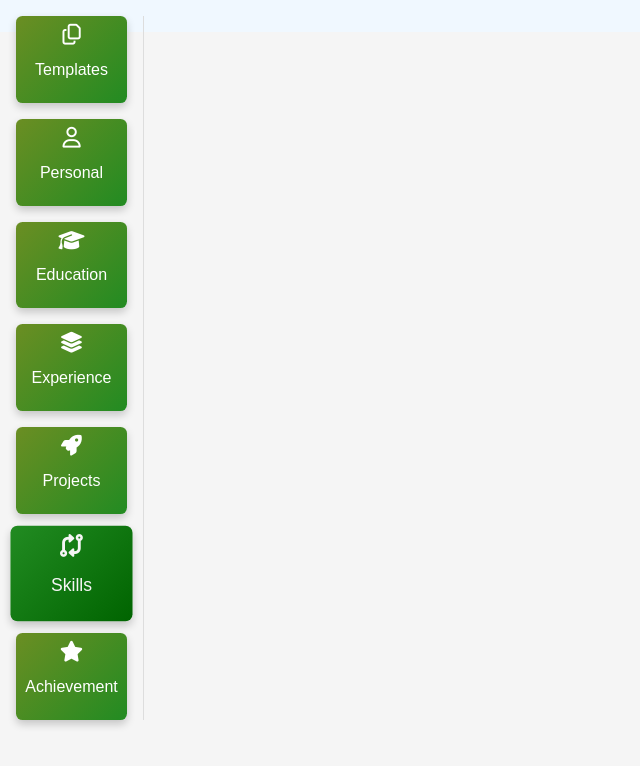
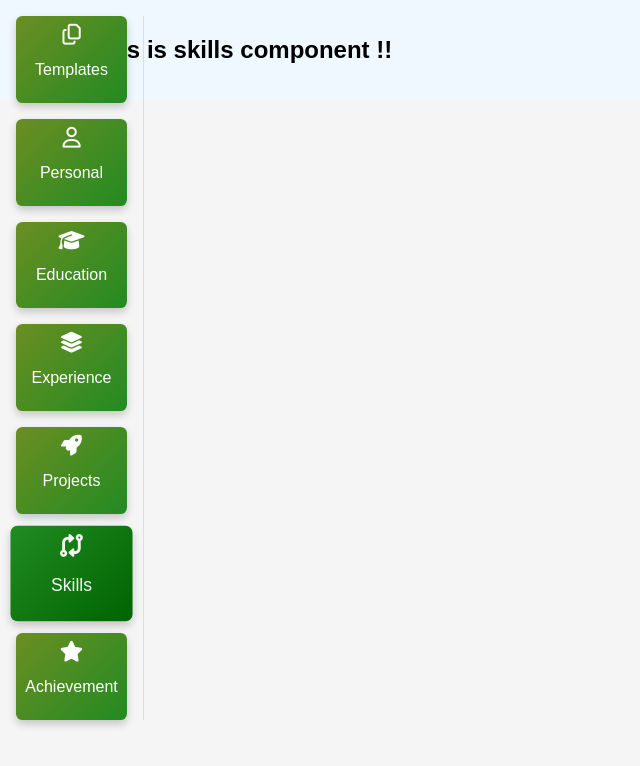
Before and after one commit to rohitghatal1/CVMaker-ReactJS, a React (Create React App) app: page / in a window 1280 px wide. Both pictures are taken after a click on the element "Skills". Shown: the top 766 px of the page, without its empty margins (0-640 px from the left). Built offline with nearby package versions, Linux system fonts and the light colour scheme.

Commit message:
adde skills component

```diff
--- a/src/components/CVgenerator.js
+++ b/src/components/CVgenerator.js
@@ -5,6 +5,7 @@ import PersonalData from '../componentsInner/PersonalData';
 import Education from '../componentsInner/Education';
 import Experience from '../componentsInner/Experience';
 import Projects from '../componentsInner/Projects';
+import Skills from '../componentsInner/Skills';
 
 export default function CVgenerator() {
     const[activeStep, setActiveStep] = useState('Templates');
@@ -55,6 +56,7 @@ export default function CVgenerator() {
                         {activeStep === 'Education' && <Education/>}
                         {activeStep === 'Experience' && <Experience/>}
                         {activeStep === 'Projects' && <Projects/>}
+                        {activeStep === 'Skills' && <Skills/>}
                     </div>
             </div>
         </div>
--- /dev/null
+++ b/src/componentsInner/Skills.js
@@ -0,0 +1,11 @@
+import React from 'react'
+
+export default function Skills() {
+  return (
+    <div>
+      <div className="skillsComponent">
+        <h2>This is skills component !!</h2>
+      </div>
+    </div>
+  )
+}
```
